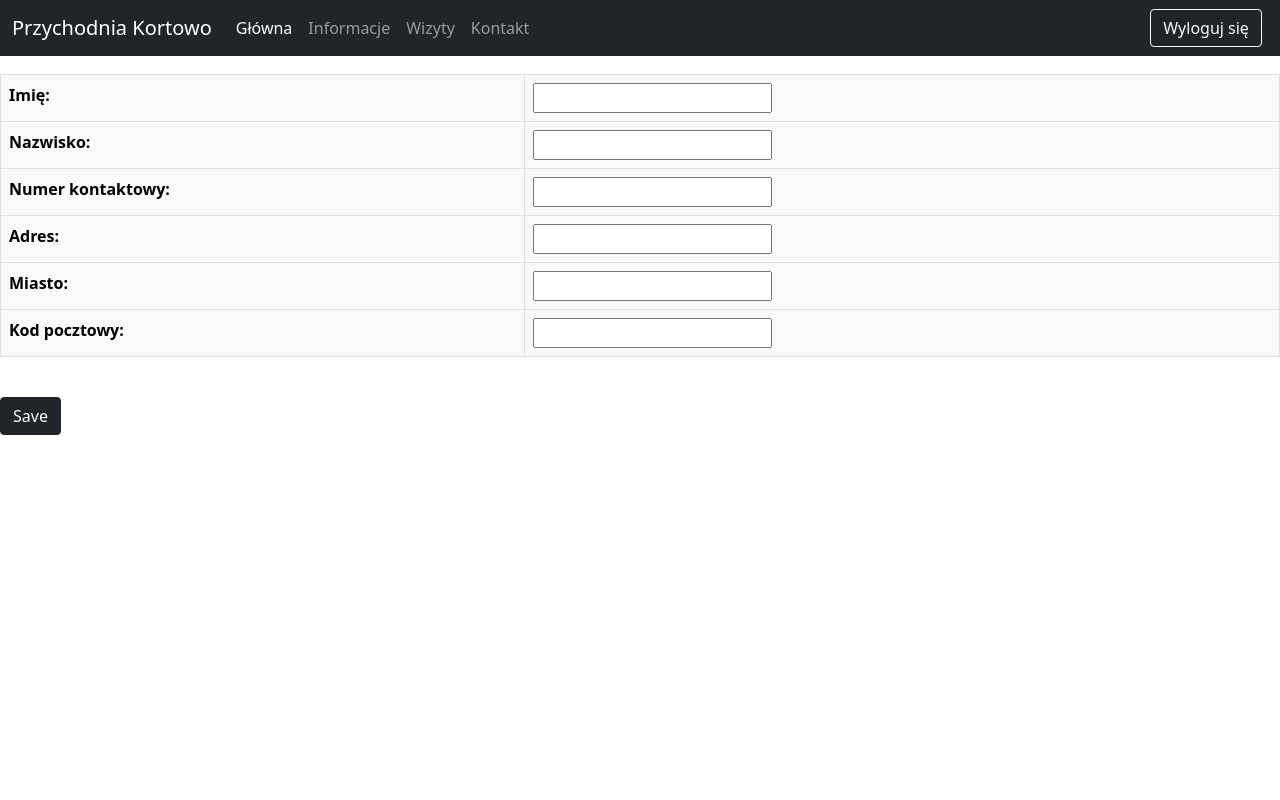
After one commit to KorneliaGrygo/PrzychodniaKortowo, a Django app: page /patient/details/update in a window 1280 px wide. The commit adds this page. Run offline with Django 3.2, Linux system fonts and the light colour scheme; the visitor is signed in with stand-in values (Sample User, id 1); some libraries are stand-ins or nearby versions.

Commit message:
Some1 has to fix my shit, forms+ views to fix + patiet_details.html not done

```diff
--- a/PrzychodniaBillenium/ClinicModule/forms.py
+++ b/PrzychodniaBillenium/ClinicModule/forms.py
@@ -1,3 +1,4 @@
+from ClinicModule.models import Patient
 from django import forms
 from ClinicModule import validators
 from django.utils.translation import ugettext, ugettext_lazy as _
@@ -78,3 +79,38 @@ class PatientForm(forms.Form):
     zip_code = forms.CharField(label=_('Kod pocztowy'), initial='10117', validators=[validators.validate_zip_code], max_length=6,
                                error_messages={'required': _('pole jest obligatoryjne do wypełnienia.'),
                                                'max_length': _('przekroczono limit znaków, maksymalna długość to 6.')},)
+
+
+
+
+class UpdateProfileForm(forms.Form):
+    first_name = forms.CharField(label=_('Imię'), max_length=32, validators=[RegexValidator(
+        r"^[\w'\-,.][^0-9_!¡?÷?¿/\\+=@#$%ˆ&*(){}|~<>;:[\]]{2,}$", message=_("pole zawiera nieprawidłowy ciąg znaków."))],
+        error_messages={'required': _('pole jest obligatoryjne do wypełnienia.'),
+                        'max_length': _('przekroczono limit znaków, maksymalna długość to 32.')})
+
+    second_name = forms.CharField(label=_('Nazwisko'), max_length=48, validators=[RegexValidator(
+        r"^[\w'\-,.][^0-9_!¡?÷?¿/\\+=@#$%ˆ&*(){}|~<>;:[\]]{2,}$", message=_("pole zawiera nieprawidłowy ciąg znaków."))],
+        error_messages={'required': _(
+            'pole jest obligatoryjne do wypełnienia.'),
+            'max_length': _('przekroczono limit znaków, maksymalna długość to 48.')})
+
+    phone_number = forms.CharField(label=_('Numer kontaktowy'), min_length=9, max_length=12, validators=[RegexValidator(
+        r'^\s*(?:\+?(\d{1,3}))?([-. (]*(\d{3})[-. )]*)?((\d{3})[-. ]*(\d{2,4})(?:[-.x ]*(\d+))?)\s*$', message=_('Numer kontakowy jest nieprawidłowy.'))],
+        error_messages={'required': _('pole jest obligatoryjne do wypełnienia.'),
+                        'max_length': _('przekroczono limit znaków, maksymalna długość to 12.'),
+                        'min_length': _('pole zawiera niewystarczającą ilość znaków (minimum: 9. znaków).')})
+    address = forms.CharField(label=_('Adres'), max_length=32, validators=[RegexValidator(
+        r"[A-Za-z0-9'\.\-\s\,]", message=_("pole zawiera nieprawidłowy ciąg znaków."))],
+        error_messages={'required': _(
+            'pole jest obligatoryjne do wypełnienia.'),
+        'max_length': _('przekroczono limit znaków, maksymalna długość to 32.')})
+
+    city = forms.CharField(label=_('Miasto'), max_length=32, validators=[RegexValidator(
+        r'^[a-zA-Z]+(?:[\s-][a-zA-Z]+)*$', message=_('pole jest nieprawidłowe.'))],
+        error_messages={'required': _('pole jest obligatoryjne do wypełnienia.'),
+                        'max_length': _('przekroczono limit znaków, maksymalna długość to 32.')})
+
+    zip_code = forms.CharField(label=_('Kod pocztowy'), validators=[validators.validate_zip_code], max_length=6,
+                               error_messages={'required': _('pole jest obligatoryjne do wypełnienia.'),
+                                               'max_length': _('przekroczono limit znaków, maksymalna długość to 6.')},)
--- a/PrzychodniaBillenium/ClinicModule/views.py
+++ b/PrzychodniaBillenium/ClinicModule/views.py
@@ -1,14 +1,21 @@
+from collections import UserDict
+import re
 from urllib.parse import urlparse
 from django import forms
-from django.shortcuts import render, redirect
-from django.views.generic import TemplateView
+from django.db.models import query
+from django.db.models import fields
+from django.db.models.expressions import F
+from django.db.models.fields import NullBooleanField
+from django.shortcuts import get_object_or_404, render, redirect
+from django.urls.conf import path
+from django.views.generic import TemplateView, ListView,UpdateView,DetailView
 from django.views import View
-from django.http import HttpResponse
+from django.http import HttpResponse, request
 from ClinicModule import models
 from ClinicModule import forms as custom_forms
 from django.contrib import messages
 from django.contrib.auth import login, authenticate, get_user_model
-from django.contrib.auth.forms import AuthenticationForm
+from django.contrib.auth.forms import AuthenticationForm, UserChangeForm
 from django.utils.translation import ugettext, ugettext_lazy as _
 from django.db.utils import IntegrityError
 from django.http import HttpResponseRedirect
@@ -179,3 +186,38 @@ class RegisterView(View):
                 forms.ValidationError(request, _(
                     'Pola są nieprawidłowe.'))
             return render(request, self.template_name, {'form_register': form_register})
+
+
+
+class PatientDetails(ListView,View):
+    template_name = "patient_details.html"
+    def get_queryset(self):
+        return models.Patient.objects.filter(user=self.request.user)
+
+
+class PatientUpdate(UpdateView):
+    template_name = "patient_update.html"
+    model = models.Patient
+    form_class = custom_forms.UpdateProfileForm
+    def get(self,request):
+        if self.request.user.is_anonymous:
+            return redirect('login')
+        return render(request, self.template_name, {'form': self.form_class})
+
+    def post(self,request,*args, **kwargs):
+        if self.request.user.is_anonymous:
+            return redirect('login/')
+        else:
+            form_update = self.custom_forms.UpdateProfileForm(request.POST)
+            if form_update.is_valid():
+                first_name = form_update.cleaned_data.get('first_name')
+                second_name = form_update.cleaned_data.get('second_name')
+                phone_number = form_update.cleaned_data.get('phone_number')
+                address = form_update.cleaned_data.get('address')
+                city = form_update.cleaned_data.get('city')
+                zip_code = form_update.cleaned_data.get('zip_code')
+            else:
+                return redirect('home')
+            user = models.Patient.objects.filter(user=self.request.user).update(first_name=first_name,second_name=second_name,phone_number=phone_number,address= address, city=city, zip_code=zip_code)
+            user.save()
+        return redirect('patient/details')
--- a/PrzychodniaBillenium/PrzychodniaBillenium/urls.py
+++ b/PrzychodniaBillenium/PrzychodniaBillenium/urls.py
@@ -13,6 +13,7 @@ Including another URLconf
     1. Import the include() function: from django.urls import include, path
     2. Add a URL to urlpatterns:  path('blog/', include('blog.urls'))
 """
+from re import A
 from django.contrib import admin
 from django.urls import path
 from ClinicModule import views
@@ -31,4 +32,6 @@ urlpatterns = [
     path('update-profile/', views.UpdateProfileView.as_view(), name='update-profile'),
     path('visits-calendar/', views.CalendarView.as_view(), name='calendar'),
     path('?', views.LogoutView.as_view(), name='logout'),
+    path('patient/details/',views.PatientDetails.as_view(),name='patient-details'),
+    path('patient/details/update',views.PatientUpdate.as_view(),name='patient-update'),
 ] + static(settings.STATIC_URL, document_root=settings.STATIC_ROOT)
--- a/PrzychodniaBillenium/Users/models.py
+++ b/PrzychodniaBillenium/Users/models.py
@@ -1,3 +1,5 @@
+from django.db.models import fields
+
 from django.db import models
 from django.contrib.auth.models import AbstractBaseUser, PermissionsMixin
 from django.utils.translation import gettext_lazy as _
--- a/PrzychodniaBillenium/templates/base.html
+++ b/PrzychodniaBillenium/templates/base.html
@@ -73,6 +73,7 @@
 
       <div class="container">
         <!-- Example row of columns -->
+
         <div class="row">
           <div class="col-md-4">
             <h2>Lekarz Andrzej</h2>
--- /dev/null
+++ b/PrzychodniaBillenium/templates/patient_update.html
@@ -0,0 +1,90 @@
+{% extends 'base.html' %}
+{% load static %}
+<!doctype html>
+
+{% block head %}
+<html lang="en">
+<html lang="en" class="h-100">
+  <head>
+    <meta charset="utf-8">
+    <meta name="viewport" content="width=device-width, initial-scale=1">
+    <meta name="description" content="">
+    <title>Przychodnia Kortowo</title>
+
+    <!--<link rel="canonical" href="{% static 'css/sticky-footer-navbar.css' %}">-->
+        <!-- Bootstrap core CSS -->
+<link href="{% static 'css/bootstrap.css' %}" rel="stylesheet">
+<link href="{% static 'css/sticky-footer-navbar.css' %}" rel="stylesheet">
+<link rel="icon" type="image/png" href="{% static 'picture/logo1.jpg' %}"/>
+
+<meta name="theme-color" content="#7952b3">
+    <!-- Custom styles for this template -->
+    <!-- Favicons -->
+</head>
+{% endblock %}
+
+
+{% block body %}
+  <body class="d-flex flex-column h-100">
+
+
+<header>
+  <!-- Fixed navbar -->
+  <nav class="navbar navbar-expand-md navbar-dark fixed-top bg-dark">
+    <div class="container-fluid">
+      <a class="navbar-brand" href="#">Przychodnia Kortowo</a>
+      <button class="navbar-toggler" type="button" data-bs-toggle="collapse" data-bs-target="#navbarCollapse" aria-controls="navbarCollapse" aria-expanded="false" aria-label="Toggle navigation">
+        <span class="navbar-toggler-icon"></span>
+      </button>
+      <div class="collapse navbar-collapse" id="navbarCollapse">
+        <ul class="navbar-nav me-auto mb-2 mb-md-0">
+          <li class="nav-item">
+            <a class="nav-link active" aria-current="page" href="#">Główna</a>
+          </li>
+          <li class="nav-item">
+            <a class="nav-link" href="#">Informacje</a>
+          </li>
+          <li class="nav-item">
+            <a class="nav-link" href="#">Wizyty</a>
+          </li>
+          <li class="nav-item">
+            <a class="nav-link" href="#">Kontakt</a>
+          </li>
+        </ul>
+        <form class="d-flex">
+        {% if user.is_authenticated %}
+        	<!-- add here href to logout -->
+          <a href="{% url 'logout' %}"><button class="btn btn-outline-light" type="button">Wyloguj się</button></a>
+        }
+        {% else %}
+          <a href="{% url 'login' %}"> <button class="btn btn-outline-light" type="button" style="margin-right:10px;">Zaloguj się</button></a>
+          <a href="{% url 'register' %}"><button class="btn btn-outline-light" type="button">Zarejestruj się</button></a>
+		</form>
+        {% endif %}
+      </div>
+    </div>
+  </nav>
+</header>
+
+<!-- Begin page content -->
+<main role="main" style="margin-top:50px;">
+
+     <br>
+  <form method="POST">
+  {% csrf_token %}
+
+  <table class="table table-bordered table-light">
+      {{form.as_table}}
+
+  </table>
+  <br>
+  <input type="submit" value="Save" class="btn  btn-dark">
+
+
+</form>
+
+    </main>
+    <script src="{% static 'js/bootstrap.bundle.min.js' %}"></script>
+  </body>
+  {% endblock %}
+</html>
```
Also changed, not shown: PrzychodniaBillenium/templates/patient_details.html (added, +95 -0 lines), PrzychodniaBillenium/static/img/profilePic.jpg (added).
